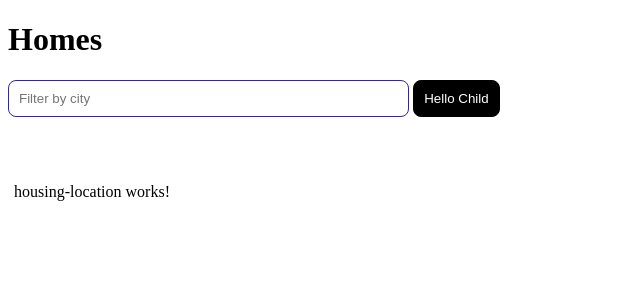
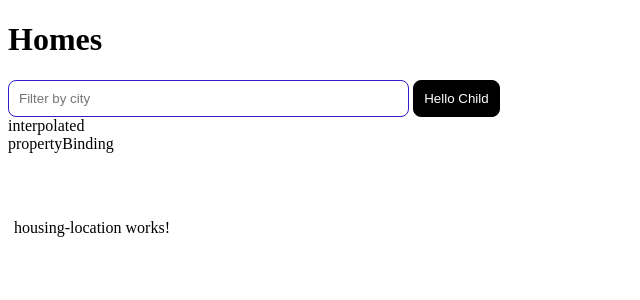
Before and after one commit to Arihant416/angular-practice, an Angular app: page / in a window 1280 px wide. Shown: the top 300 px of the page, without its empty margins (0-640 px from the left). Built offline with nearby package versions, Linux system fonts and the light colour scheme.

Commit message:
Data binding

```diff
--- a/src/app/app.component.ts
+++ b/src/app/app.component.ts
@@ -2,6 +2,7 @@ import { Component } from '@angular/core';
 import { RouterOutlet } from '@angular/router';
 import { HomeComponent } from './home/home.component';
 import { CommonModule } from '@angular/common';
+
 
 
 
--- a/src/app/home/home.component.html
+++ b/src/app/home/home.component.html
@@ -1,9 +1,13 @@
 <section>
   <form>
-    <input type="text" placeholder="Filter by city" />
+    <input type="text" name="ngModelBinded" placeholder="Filter by city" [(ngModel)]="ngModelBinded" />
     <button class="primary" type="button" (click)="handleEvent()">{{messageFromParent}}</button>
   </form>
 </section>
+<div>{{interpolated}}</div>
+<div>{{ngModelBinded}}</div>
+<div>{{propertyBinding}}</div>
+
 <section class="results">
   <app-housing-location></app-housing-location>
 </section>
--- a/src/app/home/home.component.ts
+++ b/src/app/home/home.component.ts
@@ -1,11 +1,12 @@
 import { Component, EventEmitter, Input, Output } from '@angular/core';
 import { HousingLocationComponent } from '../housing-location/housing-location.component';
 import { CommonModule } from '@angular/common';
+import { FormsModule } from '@angular/forms';
 
 @Component({
   selector: 'app-home',
   standalone: true,
-  imports: [HousingLocationComponent, CommonModule],
+  imports: [HousingLocationComponent, CommonModule, FormsModule],
   templateUrl: './home.component.html',
   styleUrl: './home.component.css'
 })
@@ -19,5 +20,11 @@ export class HomeComponent {
     this.homeEvent.emit("Event Emitted from Child " + this.counter)
   }
 
+  propertyBinding: string = "propertyBinding";
+  ngModelBinded = "";
+  interpolated: string = "interpolated";
 
+  handleSearchTextChange(data: any){
+    console.log(data)
+  }
 }
```
